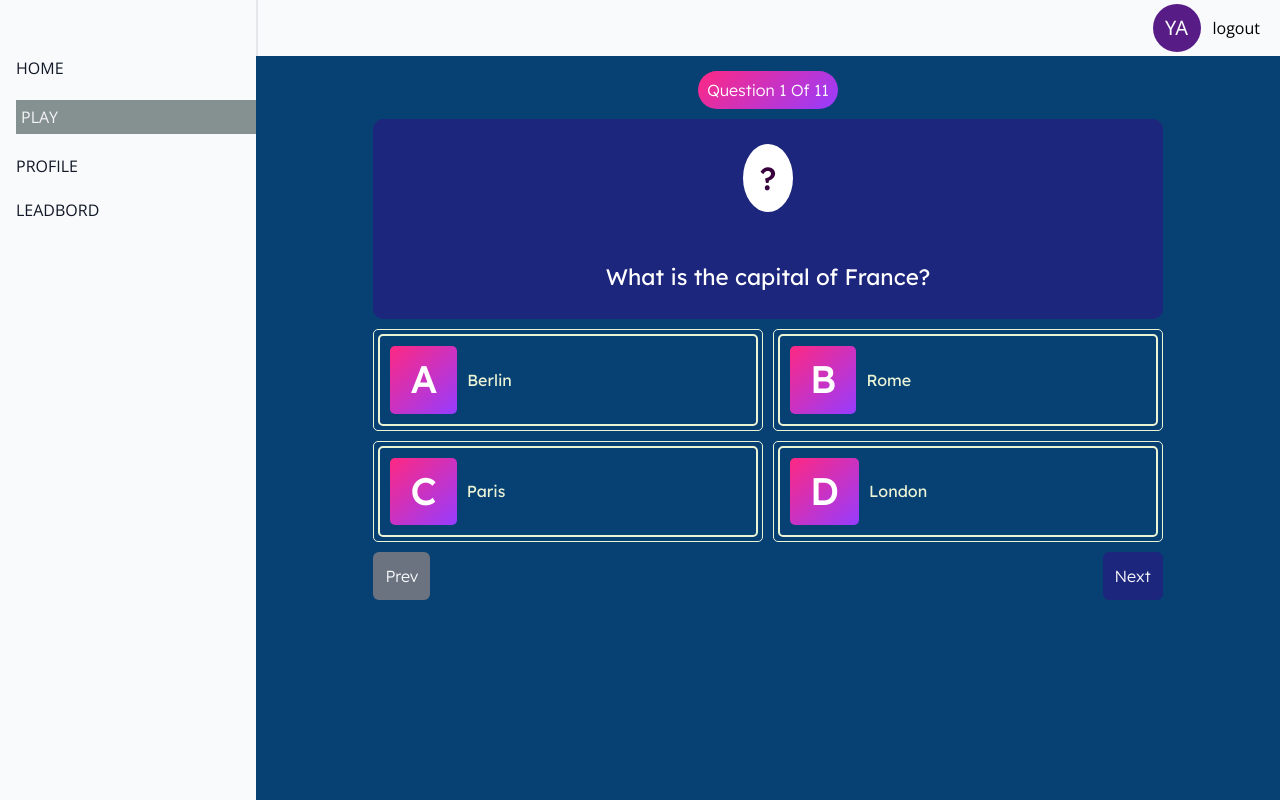
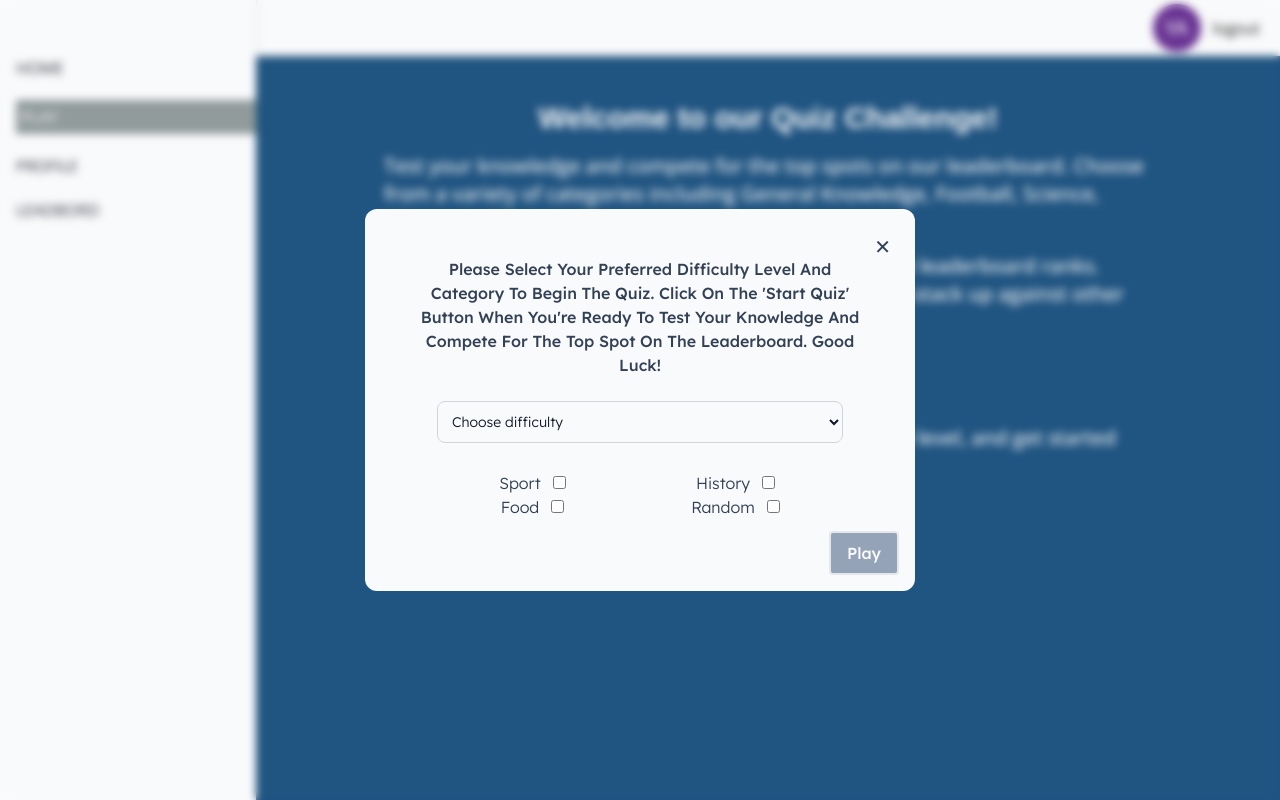
Before and after one commit to Yunusabdul38/Q-and-A, a React (Vite) app: page /dashbord/play in a window 1280 px wide. Both pictures are taken after a click on the button "Start". Built offline with nearby package versions, Linux system fonts and the light colour scheme; data requests are answered from the project's data file; a web font is replaced by a local one.

Commit message:
Game modal  for difficulty and category

```diff
--- a/src/App.jsx
+++ b/src/App.jsx
@@ -2,6 +2,7 @@ import { NavLink, Outlet } from "react-router-dom";
 import Header from "./componenet/Dashbord/Header";
 export default function App() {
   return (
+    <>
     <div className=" h-screen grid sm:grid-cols-[0.5fr_2fr]">
       <ul className="bg-gray-50 flex flex-col gap-5 pt-14 pl-4 uppercase text-gray-900">
         <NavLink to="/dashbord/home">Home</NavLink>
@@ -14,5 +15,7 @@ export default function App() {
         <Outlet />
       </section>
     </div>
+    </>
+
   );
 }
--- a/src/componenet/Dashbord/QandA/Play.jsx
+++ b/src/componenet/Dashbord/QandA/Play.jsx
@@ -1,58 +1,48 @@
+import PlayCategory from "../../Modal";
 import QandA from "./QandA";
 import { useState } from "react";
 export default function Play() {
-  const [play, setPlay] = useState("idle");
+  const [start, setStart] = useState(false);
 
-  if (play === "active") return <QandA />;
-  const startPlayHandle = function () {
-    setPlay("active");
+  const openCategoryModal = function () {
+    setStart(true);
   };
+  function closeCategoryModal(){
+    setStart(false)
+  }
   return (
+    <>
       <div className="px-8 md:px-0 text-gray-50 font-medium py-11">
         <h1 className="font-extrabold text-3xl font-tekur text-center">
           Welcome to our Quiz Challenge!
         </h1>
         <div className="md:w-3/4 mx-auto text-xl grid gap-4 my-4">
           <p>
-          Test your knowledge and compete for the top spots on our leaderboard.
-          Choose from a variety of categories including General Knowledge,
-          Football, Science, History, and more.
+            Test your knowledge and compete for the top spots on our
+            leaderboard. Choose from a variety of categories including General
+            Knowledge, Football, Science, History, and more.
           </p>
           <p>
             Answer questions correctly to earn points and climb the leaderboard
-          ranks. Keep an eye on the top 5 highest scores to see how you stack up
-          against other players. Are you ready to become the quiz champion?
+            ranks. Keep an eye on the top 5 highest scores to see how you stack
+            up against other players. Are you ready to become the quiz champion?
           </p>
           <p>
             If your answer is yes
             <br />
             Select the category you wish to anawer questions from
           </p>
-        <div className="capitalize">
-          <span>
-            <label>sport</label>
-            <input type="checkbox" className="mx-3" />
-          </span>
-          <span>
-            <label>history</label>
-            <input type="checkbox" className="mx-3" />
-          </span>
-          <span>
-            <label>food</label>
-            <input type="checkbox" className="mx-3" />
-          </span>
-          <span>
-            <label>random</label>
-            <input type="checkbox" className="mx-3" />
-          </span>
-        </div>
+          <p>Click the 'Start' button to select a
+        category and difficulty level, and get started immediately.</p>
           <button
             className="hover:bg-gradient-to-r hover:from-gray-600 rounded-md  hover:to-blue-300 transition-all duration-200 bg-gradient-to-t from-blue-300 to-blue-600 px-4 py-2 capitalize float-right w-fit font-tekur"
-          onClick={startPlayHandle}
+            onClick={openCategoryModal}
           >
             start
           </button>
         </div>
       </div>
+      {start && <PlayCategory close={closeCategoryModal}  />}
+    </>
   );
 }
--- /dev/null
+++ b/src/componenet/Modal.jsx
@@ -0,0 +1,80 @@
+import { useEffect, useRef } from "react";
+import { createPortal } from "react-dom";
+
+function Modal({ close }) {
+  const ref = useRef();
+  useEffect(() => {
+    function closeModal(e) {
+      if (e === ref.current) {
+        close();
+      }
+    }
+    document.addEventListener("click", (e) => {
+      closeModal(e.target);
+    });
+    return () =>
+      document.addEventListener("click", (e) => {
+        closeModal(e.target);
+      });
+  }, [close]);
+
+  return (
+    <div
+      className="text-slate-700 bg-ovaerlay fixed top-0 left-0 w-full h-dvh z-50 backdrop-blur-[4px] transition-all duration-200 font-lexendDeca"
+      ref={ref}
+    >
+      <div className="rounded-xl fixed top-1/2 left-1/2 p-12 bg-gray-50 -translate-y-1/2 -translate-x-1/2 md:w-[550px] w-[85%] sm:w-2/3 sm:text-center">
+        <button
+          className="hover:bg-gray-400 rounded-sm text-xl translate-x-3 bg-none  p-1 transition-all hover:text-white border-none absolute  top-5 right-8"
+          onClick={close}
+        >
+          &#10005;
+        </button>
+        <h2 className="capitalize md:font-medium font-normal">
+          Please select your preferred difficulty level and category to begin
+          the quiz. Click on the 'Start Quiz' button when you're ready to test
+          your knowledge and compete for the top spot on the leaderboard. Good
+          luck!
+        </h2>
+        <form className="grid gap-7">
+          <select className="bg-gray-50 border border-gray-300 text-gray-900 text-sm rounded-lg focus:ring-blue-500 focus:border-blue-500 block w-full p-2.5 dark:bg-gray-700 dark:border-gray-600 dark:placeholder-gray-400 dark:text-white dark:focus:ring-blue-500 dark:focus:border-blue-500">
+            <option selected>Choose difficulty </option>
+            <option value="easy">easy</option>
+            <option value="medium">medium</option>
+            <option value="hard">hard</option>
+          </select>
+          <div className="capitalize">
+            <div className="flex-wrap grid sm:justify-center sm:grid-cols-2">
+              <span>
+                <label>sport</label>
+                <input type="checkbox" className="mx-3" />
+              </span>
+              <span>
+                <label>history</label>
+                <input type="checkbox" className="mx-3" />
+              </span>
+            </div>
+            <div className="grid sm:justify-center sm:grid-cols-2">
+              <span>
+                <label>food</label>
+                <input type="checkbox" className="mx-3" />
+              </span>
+              <span>
+                <label>random</label>
+                <input type="checkbox" className="mx-3" />
+              </span>
+            </div>
+          </div>
+          <button className="text-gray-50 hover:text-slate-700 font-medium absolute right-4 bottom-4 bg-slate-400 hover:bg-inherit transition-all capitalize hover:border-slate-700 border-2  rounded py-2 px-4">
+            play
+          </button>
+        </form>
+      </div>
+    </div>
+  );
+}
+
+function PlayCategory({ close }) {
+  return <>{createPortal(<Modal close={close} />, document.body)}</>;
+}
+export default PlayCategory;
--- a/tailwind.config.js
+++ b/tailwind.config.js
@@ -27,6 +27,9 @@ export default {
           },
         },
       },
+      colors:{
+        ovaerlay:"rgba(255, 255, 255, 0.1)",
+      },
     },
   },
   plugins: [],
```
Lines whose indentation alone changed are shown as unchanged.
